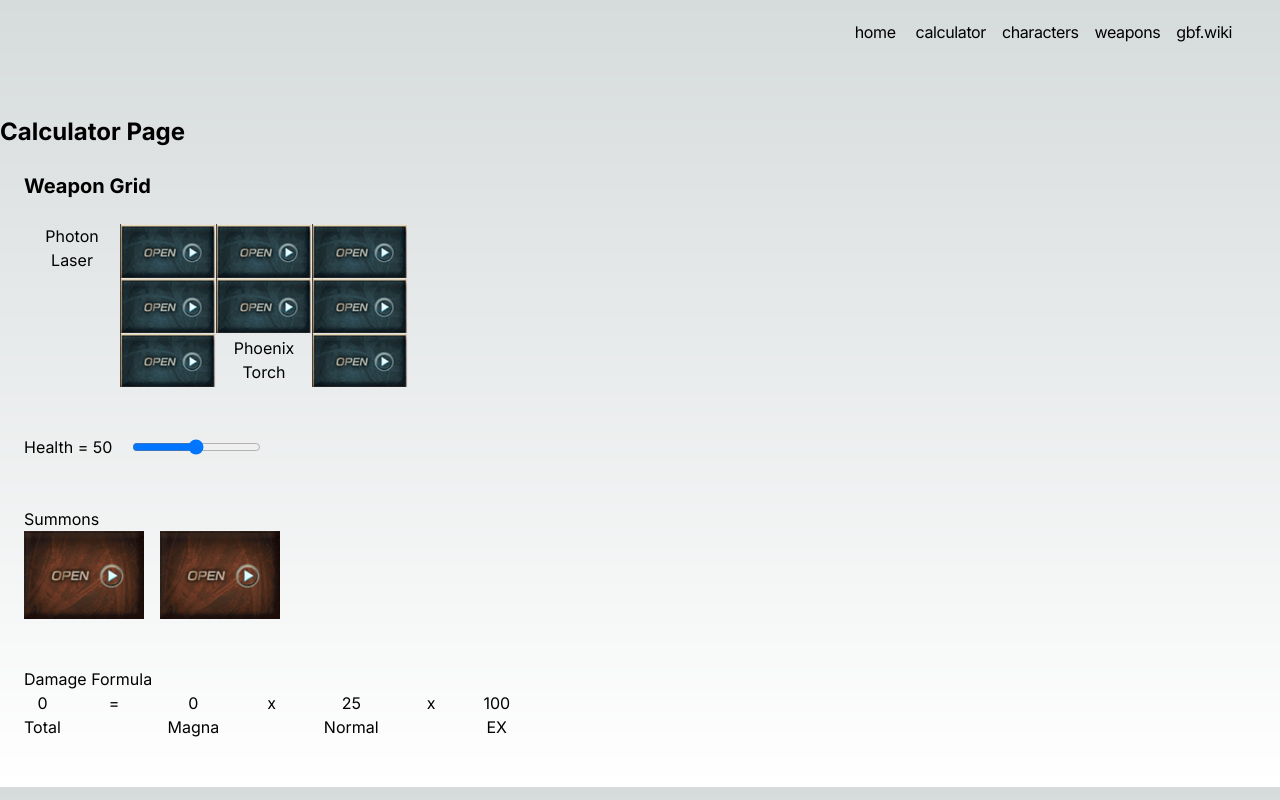
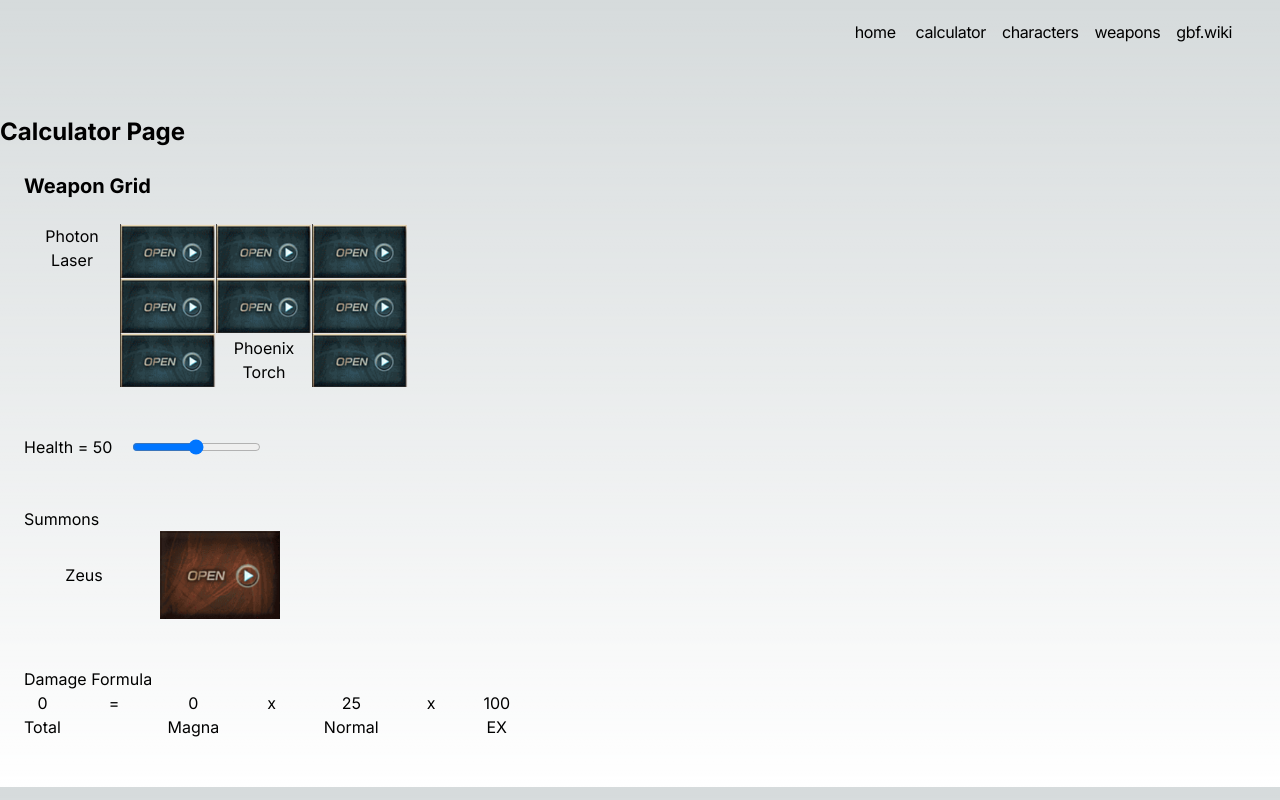
Before and after one commit to miiwo/granblue_front, a Next.js app: page /calc in a window 1280 px wide. Built offline with nearby package versions, Linux system fonts and the light colour scheme.

Commit message:
Implement context into summons

```diff
--- a/src/app/calc/gbfcalcContext.tsx
+++ b/src/app/calc/gbfcalcContext.tsx
@@ -4,12 +4,29 @@ import { MutableRefObject, createContext, useCallback, useRef, useState } from '
 
 export type Weapon = {
     name: string | undefined,
-    id: number
+    id: number,
+    weaponProperty?: string
 }
+
+export type Summon = {
+    name: string | undefined,
+    id: number,
+    summonProperty?: string
+}
+
 export type WeaponGrid = Record<string, Weapon | undefined>
+export type SummonGrid = Record<string, Summon | undefined>
 
 type GBFWeaponGridContextProps = {
     children: React.ReactNode
+}
+interface GBFWeaponGridContextData {
+    grid: WeaponGrid,
+    summonGrid: SummonGrid,
+    keyname: MutableRefObject<string | undefined> | undefined,
+    setActiveWeaponKey: (weaponlink: string | undefined) => void,
+    setActiveSummonKey: (link: string | undefined) => void,
+    setWeaponToTile: (weapon: Weapon) => void
 }
 
 const initialWeaponGrid: WeaponGrid = {
@@ -25,23 +42,24 @@ const initialWeaponGrid: WeaponGrid = {
     'wepTen': undefined,
 }
 
-interface GBFWeaponGridContextData {
-    grid: WeaponGrid,
-    keyname: MutableRefObject<string | undefined> | undefined,
-    setActiveWeaponKey: (weaponlink: string | undefined) => void,
-    setWeaponToTile: (weapon: Weapon) => void
+const initialSummonGrid: SummonGrid = {
+    'sumOne': {name: 'Zeus', id: 0},
+    'sumTwo': undefined
 }
 
 // Create context uses this default values for the context
 export const GBFWeaponGridContext = createContext<GBFWeaponGridContextData>({
     grid: initialWeaponGrid,
+    summonGrid: initialSummonGrid,
     keyname: undefined,
     setActiveWeaponKey: (weaponlink) => {},
+    setActiveSummonKey: (link) => {},
     setWeaponToTile: (weapon) => {}
 })
 
 export function GBFWeaponGridContextProvider( {children}:GBFWeaponGridContextProps ) {
     const [grid, setGrid] = useState(initialWeaponGrid)
+    const [summonGrid, setSummonGrid] = useState(initialSummonGrid)
     const keyname = useRef<string>()
 
     const setActiveWeaponKey = (weaponlink: string | undefined) => {
@@ -49,7 +67,14 @@ export function GBFWeaponGridContextProvider( {children}:GBFWeaponGridContextPro
           keyname.current = weaponlink // I should only change this when it is in an event handler (onclick) or useeffect
           console.log(`active keyname is set to: ${keyname.current}`)
         }
-      }
+    }
+
+    const setActiveSummonKey = (link: string | undefined) => {
+        if (link) {
+            keyname.current = link
+            console.log(`active keyname is set to: ${keyname.current}`)
+        }
+    }
 
     const setWeaponToTile = (weapon: Weapon) => {
         let _grid
@@ -62,8 +87,10 @@ export function GBFWeaponGridContextProvider( {children}:GBFWeaponGridContextPro
     return (
         <GBFWeaponGridContext.Provider value={{
             grid,
+            summonGrid,
             keyname,
             setActiveWeaponKey,
+            setActiveSummonKey,
             setWeaponToTile,
         }}
         >
--- a/src/app/calc/page.tsx
+++ b/src/app/calc/page.tsx
@@ -5,8 +5,7 @@ import { NumberSlider } from "../components/base/base-components"
 import { NumberAnimator } from "../components/calc/gbf-dmg-formula"
 import { GBFWepGridModal } from "../components/calc/gbf_modal"
 import { GBFWeaponGridContextProvider } from "./gbfcalcContext"
-import { SummonTile } from "../components/calc/gbf_tile"
-import { WeaponGrid } from "../components/calc/weapon-grid"
+import { SummonGrid, WeaponGrid } from "../components/calc/gbf-grids"
 
 const formulaMods = {
     'Total': {
@@ -32,7 +31,8 @@ type SearchParamProps = {
 }
 
 export default function CalculatorPage({ searchParams }: SearchParamProps) {
-    const shouldDisplayWeaponModal = searchParams?.wepmodal;
+    const shouldDisplayWeaponModal = searchParams?.wepmodal
+    const shouldDisplaySummonModal = searchParams?.summodal
     const [hpPercent, setHpPercent] = useState(50)
 
     return (
@@ -52,10 +52,7 @@ export default function CalculatorPage({ searchParams }: SearchParamProps) {
 
                     <div className="my-12">
                         <h2>Summons</h2>
-                        <div className="grid grid-cols-2  gap-4 w-64">
-                            <SummonTile />
-                            <SummonTile />
-                        </div>
+                        <SummonGrid />
                     </div>
 
                     <div className="my-12">
@@ -76,6 +73,8 @@ export default function CalculatorPage({ searchParams }: SearchParamProps) {
                     </div>
 
                     {shouldDisplayWeaponModal && <GBFWepGridModal />}
+                    {shouldDisplaySummonModal}
+
                 </div>
             </GBFWeaponGridContextProvider>
         </div>
--- a/src/app/components/calc/actions.tsx
+++ b/src/app/components/calc/actions.tsx
@@ -4,6 +4,11 @@ import { redirect } from "next/navigation"
 
 export async function openWeaponModal(basepath: string | undefined) {
     const clickPath = basepath ? basepath+'?wepmodal=true' : '?wepmodal=true'
+    return redirect(clickPath)
+}
+
+export async function openSummonModal(basepath: string | undefined) {
+    const clickPath = basepath ? basepath + '?summodal=true' : '?summodal=true'
     return redirect(clickPath)
 }
 
--- a/src/app/components/calc/weapon-grid.tsx
+++ b/src/app/components/calc/gbf-grids.tsx
@@ -2,13 +2,12 @@
 
 import { GBFWeaponGridContext, Weapon } from "@/app/calc/gbfcalcContext"
 import { useContext } from "react"
-import { WeaponGridTile } from "./gbf_tile"
+import { SummonTile, WeaponGridTile } from "./gbf_tile"
 
 export function WeaponGrid() {
-
     const { grid } = useContext(GBFWeaponGridContext)
     let mainhand: Weapon | undefined, rest
-    ({ 'wepOne': mainhand, ...rest} = grid)
+    ({ 'wepOne': mainhand, ...rest} = grid) // Destructuring assignment
 
 
     return (
@@ -24,3 +23,13 @@ export function WeaponGrid() {
         </div>
     )
 }
+
+export function SummonGrid() {
+    const { summonGrid } = useContext(GBFWeaponGridContext)
+    return (
+        <div className="grid grid-cols-2  gap-4 w-64">
+            <SummonTile link={"sumOne"} summon={summonGrid.sumOne} />
+            <SummonTile link={"sumTwo"} summon={summonGrid.sumTwo} />
+        </div>
+    )
+}
--- a/src/app/components/calc/gbf_tile.tsx
+++ b/src/app/components/calc/gbf_tile.tsx
@@ -3,14 +3,21 @@
 import Image from 'next/image'
 
 import { useContext } from 'react'
-import { openWeaponModal } from './actions'
+import { openSummonModal, openWeaponModal } from './actions'
 import { Tile } from '../base/base-components'
-import { GBFWeaponGridContext, Weapon } from '@/app/calc/gbfcalcContext'
+import { GBFWeaponGridContext, Summon, Weapon } from '@/app/calc/gbfcalcContext'
 
 interface GBFTileProps {
   basepath?: string
   weapon?: Weapon
+  summon?: Summon
   weaponlink: string // If attached to a weapon grid, this is the key to corresponding weapon in the weapon grid
+}
+
+interface SummonTileProps {
+  basepath?: string
+  summon?: Summon
+  link: string // If attached to a weapon grid, this is the key to corresponding weapon in the weapon grid
 }
 
 export function WeaponGridTile({basepath, weapon, weaponlink}: GBFTileProps) {
@@ -19,7 +26,7 @@ export function WeaponGridTile({basepath, weapon, weaponlink}: GBFTileProps) {
   let tileImage = '/empty_wep_slot.png'
 
   if (weapon) {
-    tileImage = weapon ? '/empty_wep_slot.png' : '/empty_wep_slot.png'
+    tileImage = weapon ? '' : '/empty_wep_slot.png'
   }
 
   function onClick() {
@@ -34,12 +41,36 @@ export function WeaponGridTile({basepath, weapon, weaponlink}: GBFTileProps) {
   )
 }
 
-export function SummonTile() {
+export function SummonTile({basepath, summon, link}:SummonTileProps) {
+  const gbfContext = useContext(GBFWeaponGridContext)
   const tileImage = '/empty_summon_slot.png'
 
+  function onClick() {
+    gbfContext.setActiveWeaponKey(link)
+    openSummonModal(basepath)
+  }
+
   return (
-    <button>
-      <Image src={tileImage} alt='Weapon Tile' width={150} height={150} />
-    </button>
+    <Tile onClick={onClick}>
+      { summon ? summon.name : <Image src={tileImage} alt='Weapon Tile' width={150} height={150} />}
+    </Tile>
   )
 }
+
+export function GBFTile(item: Weapon | Summon) {
+  let display, tileImage = ''
+
+  if ('weaponProperty' in item) {
+    display = item.name
+    tileImage = '/empty_wep_slot.png'
+  } else if ('summonProperty' in item) {
+    display = item.name
+    tileImage = '/empty_summon_slot.png'
+  }
+
+  return (
+    <Tile>
+      { item ? display : <Image src={tileImage} alt='GBF Image Tile' width={150} height={150} />}
+    </Tile>
+  )
+}
```
